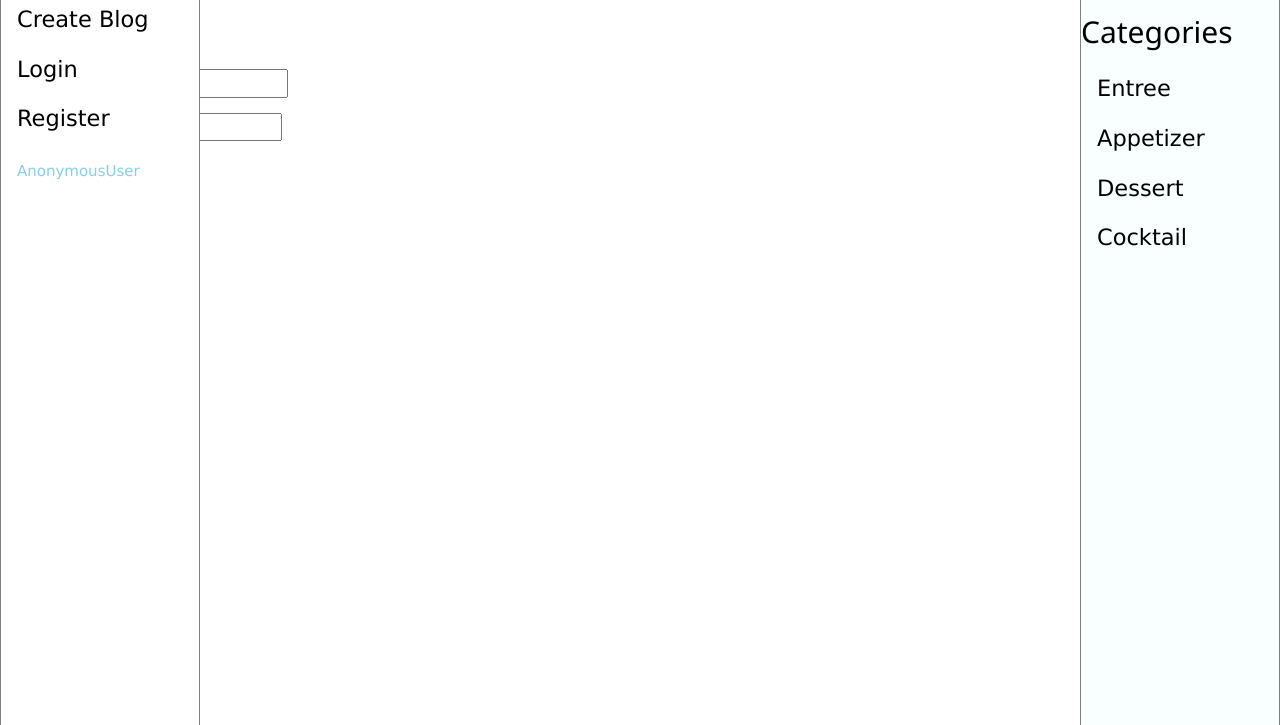
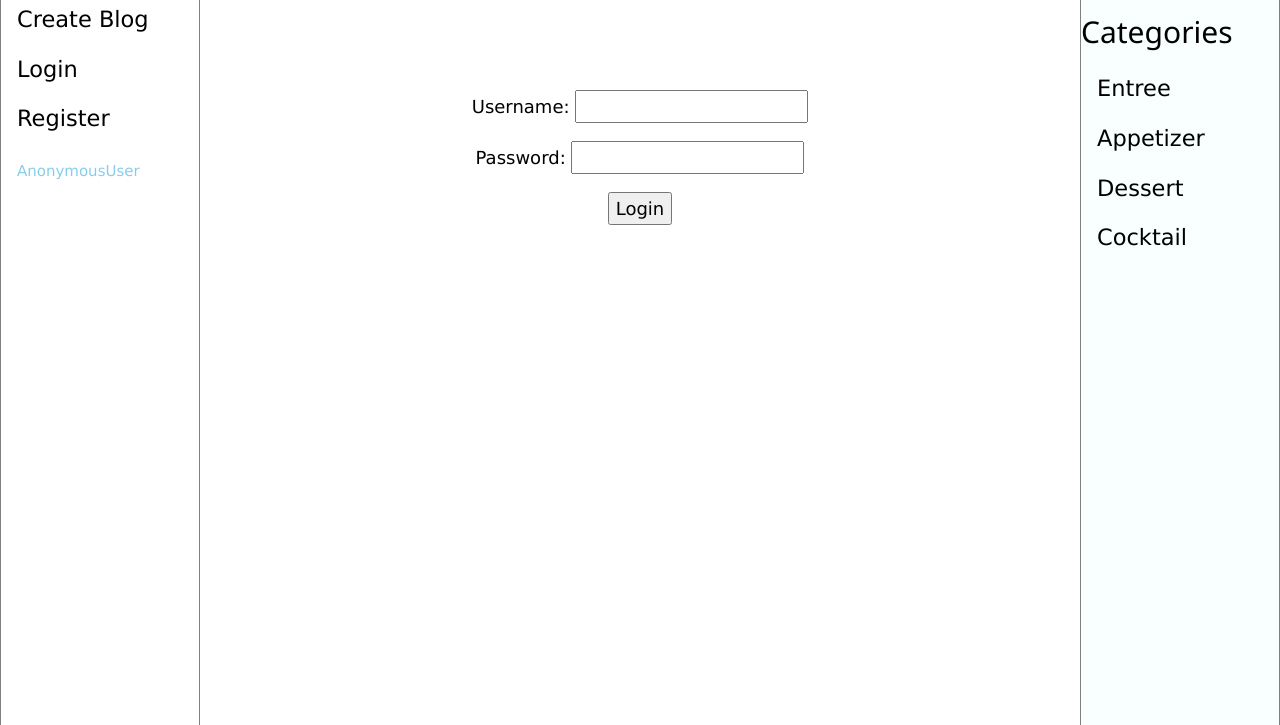
Before and after one commit to joda1196/food-blog, a Django app: page /login/ in a window 1280 px wide. Shown: the part 75-800 px from the top of the page. Run offline with Django 4.2, Linux system fonts and the light colour scheme.

Commit message:
login/register forms centered

```diff
--- a/app/static/styles.css
+++ b/app/static/styles.css
@@ -99,7 +99,7 @@
   text-align: center;
   font-weight: bold;
   text-transform: uppercase;
-  font-family: 'Fugaz One', cursive;
+  font-family: "Fugaz One", cursive;
   font-weight: 800;
   -webkit-font-smoothing: antialiased;
 }
@@ -107,3 +107,9 @@
 /* font options */
 /* 'Titan One', cursive; */
 /* 'Paytone One', sans-serif; */
+
+.all-forms {
+  text-align: center;
+  font-size: larger;
+  margin: 2em;
+}
--- a/app/templates/login.html
+++ b/app/templates/login.html
@@ -1,7 +1,7 @@
 {%extends 'base.html'%} {% block content%}
 <h2>Login</h2>
 
-<form method="post">
+<form class="all-forms" method="post">
   {%csrf_token%} {{ form.as_p}}
   <button type="submit" class="btn btn-primary">Login</button>
 </form>
--- a/app/templates/register.html
+++ b/app/templates/register.html
@@ -1,5 +1,5 @@
 {%extends 'base.html'%} {%block content%}
-<form method="POST">
+<form class="all-forms" method="POST">
   {%csrf_token%} {{form.as_p}}
   <button type="submit">Create account</button>
 </form>
```
